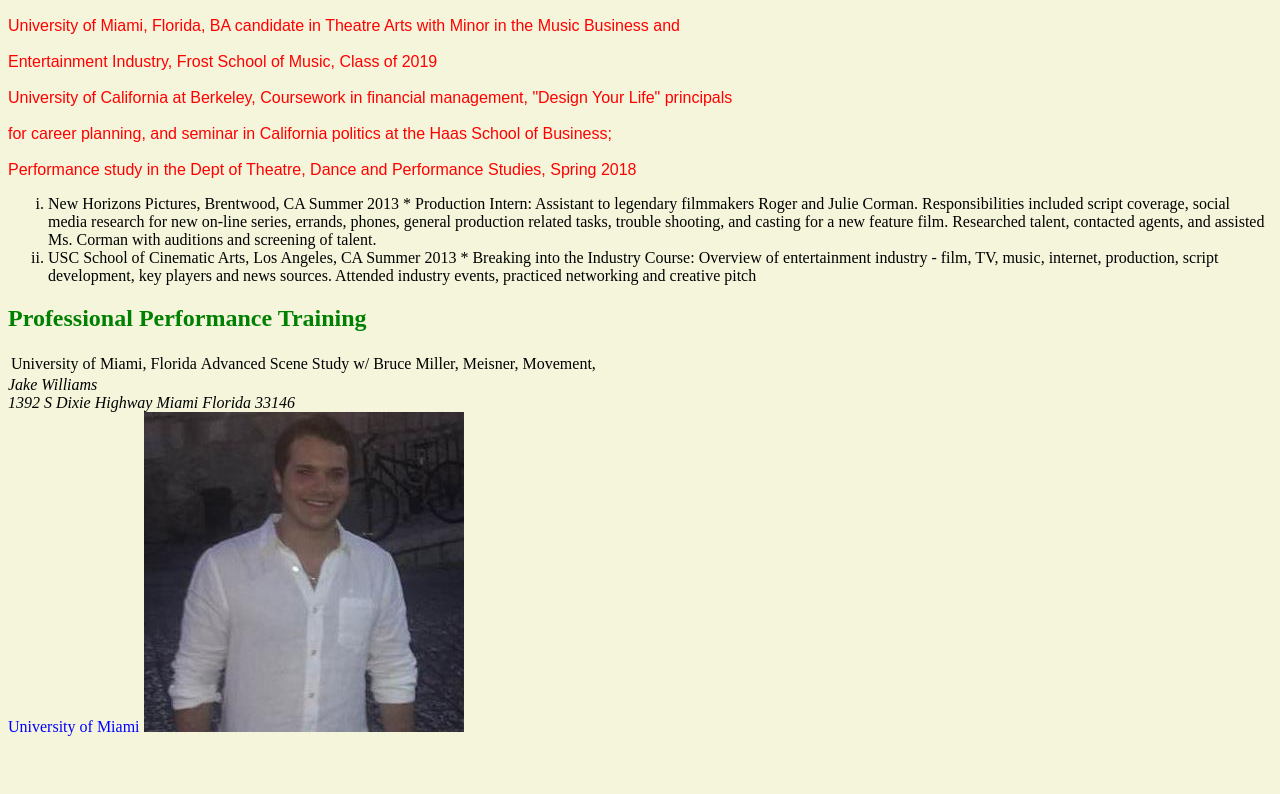
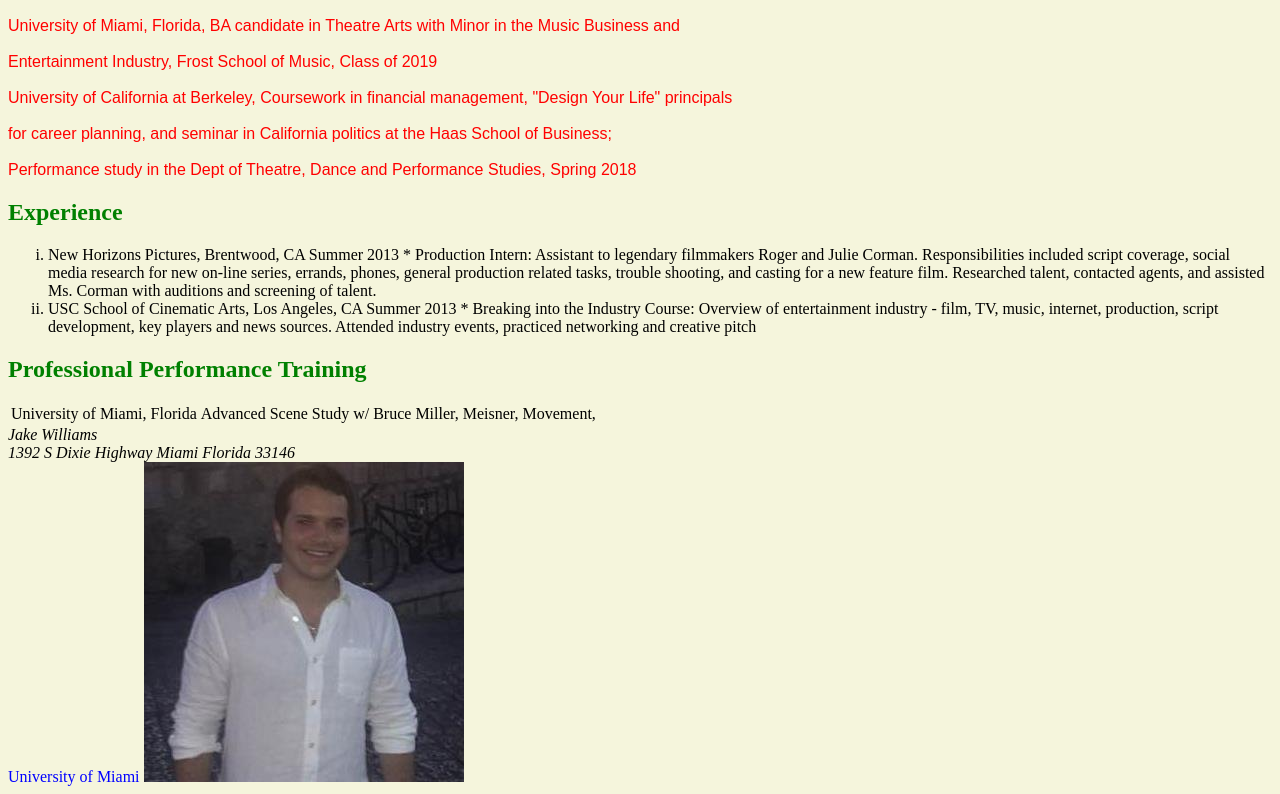
Before and after one commit to jake2194/jake2194.github.io, a plain HTML site: page homework/resumecss/index.html in a window 1280 px wide. Shown: the part 110-904 px from the top of the page. Before the commit the page ends 854 px from the top, so only its background shows below. Drawn offline with Linux system fonts and the light colour scheme.

Commit message:
update two css
update two

```diff
--- a/homework/resumecss/index.html
+++ b/homework/resumecss/index.html
@@ -24,7 +24,7 @@ for career planning, and seminar in California politics at the Haas School of Bu
 <br><br>
 Performance study in the Dept of Theatre, Dance and Performance Studies, Spring 2018
 </p>
-<h2<Experience</h2>
+<h2>Experience</h2>
 <ul class="newclass">
   <li>
     New Horizons Pictures, Brentwood, CA Summer 2013
```
